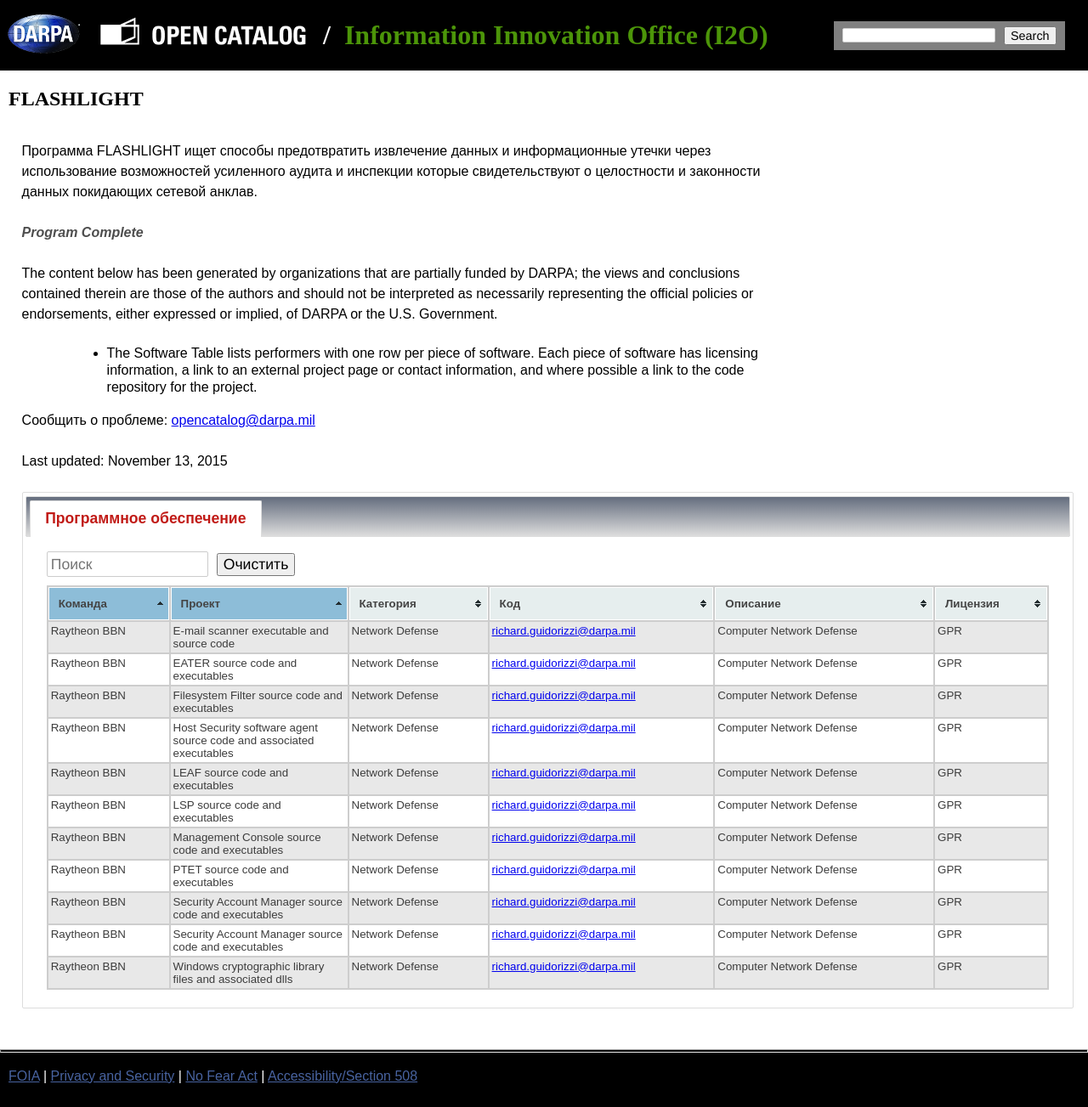
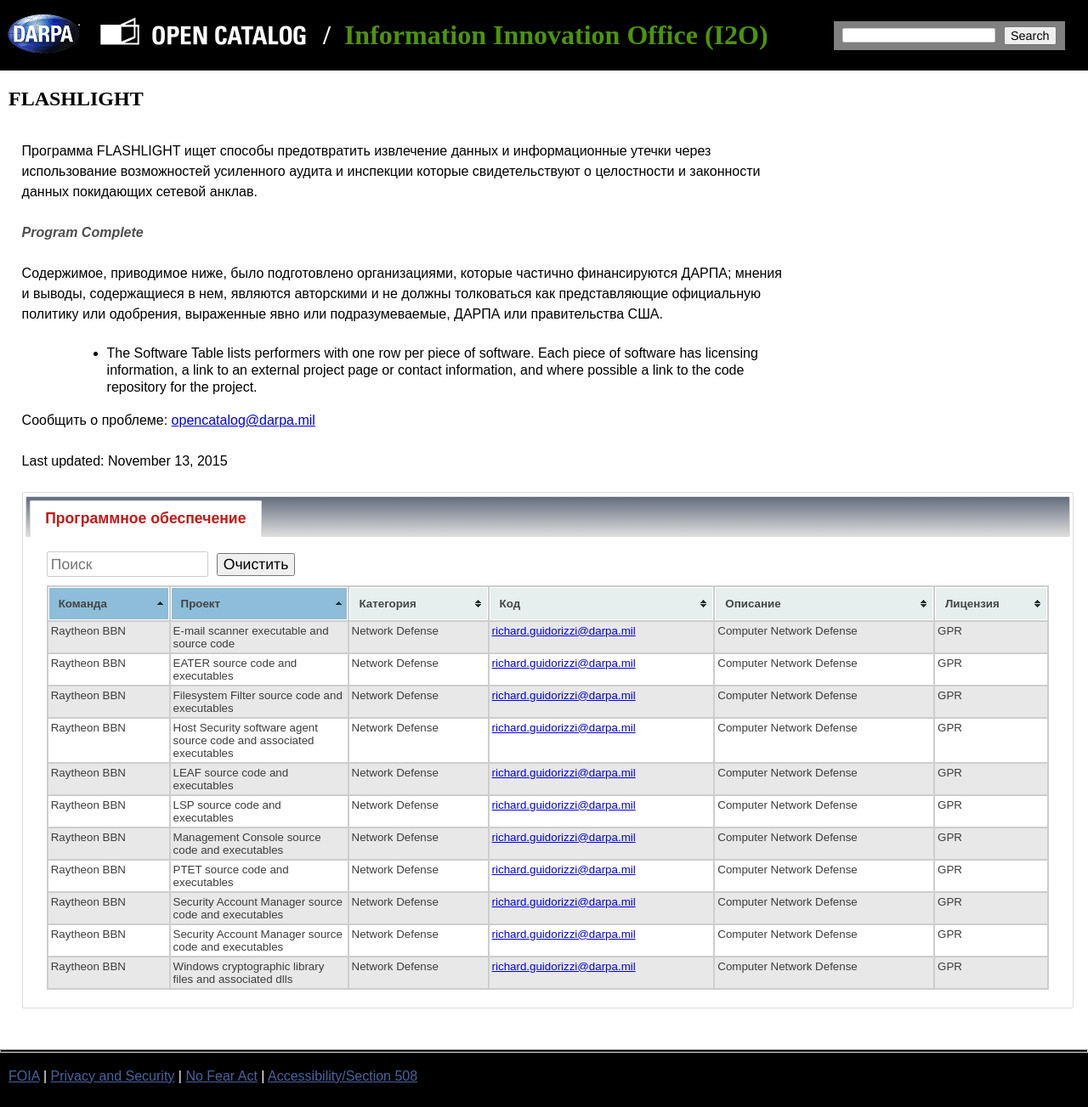
Before and after one commit to kant2002/darpa-ru, a Jekyll site: the page built from ru/FLASHLIGHT.html, in a window 1280 px wide. Shown: the whole page at 85% size. Built offline with Jekyll 4.4.1, drawn with Linux system fonts in a browser that asks for light colours.

Commit message:
New translations FLASHLIGHT.html (Russian)

```diff
--- a/ru/FLASHLIGHT.html
+++ b/ru/FLASHLIGHT.html
@@ -5,7 +5,7 @@
 ---
 <h2>FLASHLIGHT</h2><div class='left-paragraph'><p>Программа FLASHLIGHT ищет способы предотвратить извлечение данных и информационные утечки через использование возможностей усиленного аудита и инспекции которые свидетельствуют о целостности и законности данных покидающих сетевой анклав.<p>
 <p class="programComplete">Program Complete</p>
-      <p><p>The content below has been generated by organizations that are partially funded by DARPA; the views and conclusions contained therein are those of the authors and should not be interpreted as necessarily representing the official policies or endorsements, either expressed or implied, of DARPA or the U.S. Government.</p><ul><li>The Software Table lists performers with one row per piece of software. Each piece of software has licensing information, a link to an external project page or contact information, and where possible a link to the code repository for the project.</li></ul><p>Сообщить о проблеме: <a href="mailto:opencatalog@darpa.mil">opencatalog@darpa.mil</a></p><p>Last updated: November 13, 2015</p></div><div id='dialog'></div><div id='tabs' class='table-tabs'><ul><li><a href='#tabs0'>Программное обеспечение</a></li></ul><div id='software'><div id='tabs0'><input class='search' placeholder='Поиск' id='search0'/><button class='clear_button' id='clear0'>Очистить</button><table id='sftwr' class='tablesorter'>
+      <p><p>Содержимое, приводимое ниже, было подготовлено организациями, которые частично финансируются ДАРПА; мнения и выводы, содержащиеся в нем, являются авторскими и не должны толковаться как представляющие официальную политику или одобрения, выраженные явно или подразумеваемые, ДАРПА или правительства США.</p><ul><li>The Software Table lists performers with one row per piece of software. Each piece of software has licensing information, a link to an external project page or contact information, and where possible a link to the code repository for the project.</li></ul><p>Сообщить о проблеме: <a href="mailto:opencatalog@darpa.mil">opencatalog@darpa.mil</a></p><p>Last updated: November 13, 2015</p></div><div id='dialog'></div><div id='tabs' class='table-tabs'><ul><li><a href='#tabs0'>Программное обеспечение</a></li></ul><div id='software'><div id='tabs0'><input class='search' placeholder='Поиск' id='search0'/><button class='clear_button' id='clear0'>Очистить</button><table id='sftwr' class='tablesorter'>
  <thead>
  <tr><th>Команда</th><th>Проект</th><th>Категория</th><th>Код</th><th>Описание</th><th>Лицензия</th></tr>
  </thead>
```
